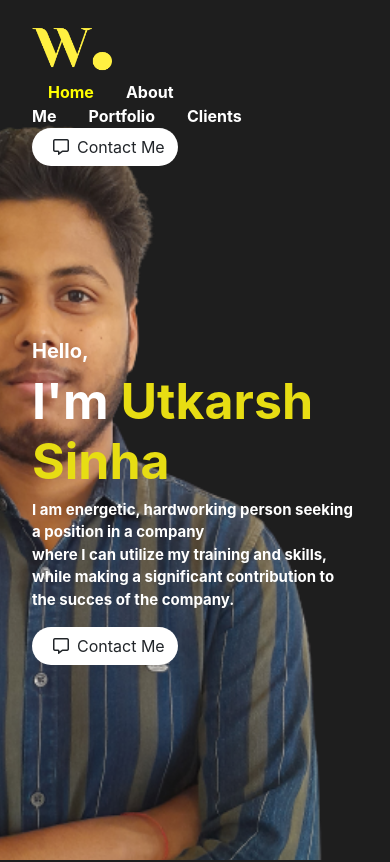
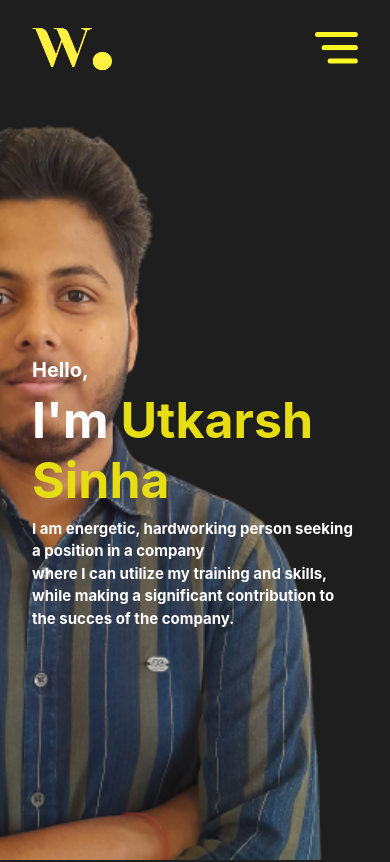
Before and after one commit to UtkarshSinha121/Portfolio, a React (Create React App) app: page / in a window 390 px wide. Shown: the top 862 px of the page. Built offline with nearby package versions, Linux system fonts and the light colour scheme.

Commit message:
MenuList

```diff
--- a/src/App.css
+++ b/src/App.css
@@ -316,5 +316,42 @@ body{
   }
  }
  .active{
-  color: yellow
+  color: yellow;
  }
+ .navMenu{
+  position: absolute;
+  top: 5rem;
+  right: 2rem;
+  z-index: 3;
+  display: flex;
+  flex-direction: column;
+  padding: 0.5rem;
+  height: fit-content;
+  min-width: 15rem;
+  background: rgb(50, 50, 50);
+  border-radius: 1rem;
+}
+.listItem{
+  color: white ;
+  padding: 0.5rem;
+  margin: 0.5rem;
+  background: rgb(30, 30, 30);
+
+}
+.mobMenu{
+  display: none;
+  object-fit: cover;
+  height: 2rem;
+}
+@media screen and (max-width:720px){
+  .mobMenu{
+    display:flex;
+
+  }
+  .desktopMenu{
+    display: none;
+  }
+  .desktopMenuBtn{
+    display: none;
+  }
+}
--- a/src/Component/Navbar.jsx
+++ b/src/Component/Navbar.jsx
@@ -1,18 +1,21 @@
-import React from 'react';
+import React, { useState } from 'react';
 import {Link} from 'react-scroll';
 import Ulogo from '../Images/logo.png';
+import Menu from '../Images/menu.png';
 
 const Navbar = () => {
+  const [showMenu, setShowMenu] = useState(false);
+
   return (
    <nav className="navbar">
     <div>
     <img src={Ulogo} alt="logo" className='logo'/>
     </div>
-    <div className="desktopMenu">
-      <Link activeClass='active' to='intro' spy={true} smooth={true} offset={-100} duration={100} className="desktopMenuList">Home</Link>
-      <Link activeClass='active' to='skills' spy={true} smooth={true} offset={-50} duration={100} className="desktopMenuList">About Me</Link>
-      <Link activeClass='active' to='work' spy={true} smooth={true} offset={-75} duration={100} className="desktopMenuList">Portfolio</Link>
-      <Link activeClass='active' to='client' spy={true} smooth={true} offset={-50} duration={100} className="desktopMenuList">Clients</Link>
+    <div className="desktopMenu" >
+      <Link activeClass='active' to='intro' spy={true} smooth={true} offset={-100} duration={100} className="desktopMenuList" >Home</Link>
+      <Link activeClass='active' to='skills' spy={true} smooth={true} offset={-50} duration={100} className="desktopMenuList"  >About Me</Link>
+      <Link activeClass='active' to='work' spy={true} smooth={true} offset={-75} duration={100} className="desktopMenuList" >Prtfolio</Link>
+      <Link activeClass='active' to='client' spy={true} smooth={true} offset={-50} duration={100} className="desktopMenuList"  >Clients</Link>
     </div>
     <div>
     <button className="btn btn-white rounded-5 desktopMenuBtn" onClick={() =>{
@@ -20,6 +23,16 @@ const Navbar = () => {
     }}>
     <i class="fa-regular fa-message mx-2"></i>Contact Me</button>
     </div>
+    <div>
+    <img src={Menu} alt="Menu" className='mobMenu' onClick={()=>setShowMenu(!showMenu)}/>
+    </div>
+    <div className="navMenu" style={{display: showMenu? 'flex':'none'}}>
+      <Link activeClass='active' to='intro' spy={true} smooth={true} offset={-100} duration={100} className="listItem" onClick={()=>setShowMenu(false)}>Home</Link>
+      <Link activeClass='active' to='skills' spy={true} smooth={true} offset={-50} duration={100} className="listItem" onClick={()=>setShowMenu(false)} >About Me</Link>
+      <Link activeClass='active' to='work' spy={true} smooth={true} offset={-75} duration={100} className="listItem" onClick={()=>setShowMenu(false)}>Prtfolio</Link>
+      <Link activeClass='active' to='client' spy={true} smooth={true} offset={-50} duration={100} className="listItem" onClick={()=>setShowMenu(false)} >Clients</Link>
+      <Link activeClass='active' to='contact' spy={true} smooth={true} offset={-50} duration={100} className="listItem" onClick={()=>setShowMenu(false)}>Contact</Link>
+    </div>
    </nav>
   )
 }
```
